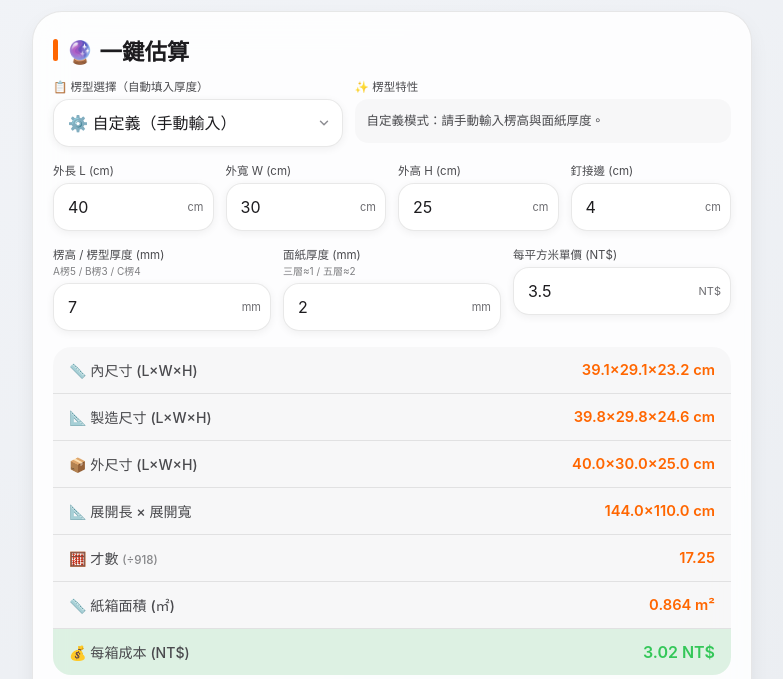
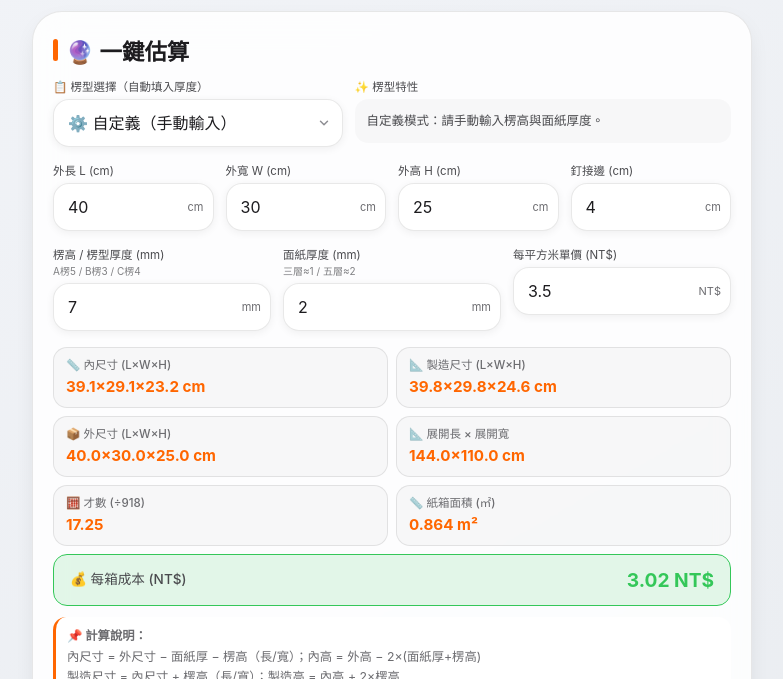
Before and after one commit to lanone100/cartontools, a plain HTML site: page index.html in a window 1280 px wide. Shown: the part 121-800 px from the top of the page, without its empty margins (248-1031 px from the left). Drawn offline with Linux system fonts and the light colour scheme.

Commit message:
更新 index.html via EZPage

```diff
--- a/index.html
+++ b/index.html
@@ -199,38 +199,52 @@
             display: flex; align-items: center;
         }
 
-        /* ── 結果表 ── */
-        .result-table {
-            width: 100%;
-            border-collapse: collapse;
+        /* ── 結果卡片區 ── */
+        .result-grid {
+            display: grid;
+            grid-template-columns: 1fr 1fr;
+            gap: 8px;
             margin-top: 14px;
-            border-radius: 18px;
-            overflow: hidden;
+        }
+        .result-item {
             background: var(--table-alt-bg);
+            border-radius: 14px;
+            padding: 10px 12px;
+            border: 1px solid var(--border-light);
+            display: flex;
+            flex-direction: column;
+            gap: 4px;
         }
-        .result-table td {
-            padding: 11px 13px;
-            border-bottom: 1px solid var(--border-light);
-            background: transparent;
-            font-size: 0.84rem;
+        .result-item .r-label {
+            font-size: 0.72rem;
+            color: var(--text-tertiary);
+            font-weight: 500;
+            line-height: 1.3;
+        }
+        .result-item .r-value {
+            font-size: 0.95rem;
+            font-weight: 700;
+            color: var(--accent-orange);
             word-break: break-all;
+            line-height: 1.3;
         }
-        .result-table tr:last-child td { border-bottom: none; }
-        .result-table td:first-child {
+        /* 成本卡片：全寬 + 綠色高亮 */
+        .result-item.cost-item {
+            grid-column: span 2;
+            background: var(--cost-highlight);
+            border-color: var(--accent-green);
+            flex-direction: row;
+            align-items: center;
+            justify-content: space-between;
+            padding: 13px 16px;
+        }
+        .result-item.cost-item .r-label {
+            font-size: 0.85rem;
             color: var(--text-secondary);
-            font-weight: 500;
-            width: 46%;
-            font-size: 0.8rem;
         }
-        .result-table td:last-child {
-            color: var(--accent-orange);
-            font-weight: 600;
-            text-align: right;
-        }
-        .result-table tr.cost-row td { background: var(--cost-highlight); }
-        .result-table tr.cost-row td:last-child {
+        .result-item.cost-item .r-value {
+            font-size: 1.2rem;
             color: var(--accent-green);
-            font-size: 1rem;
         }
 
         /* ── Note ── */
@@ -424,15 +438,36 @@
             </div>
 
             <!-- 結果 -->
-            <table class="result-table">
-                <tr><td>📏 內尺寸 (L×W×H)</td><td id="innerDim">--</td></tr>
-                <tr><td>📐 製造尺寸 (L×W×H)</td><td id="manuDim">--</td></tr>
-                <tr><td>📦 外尺寸 (L×W×H)</td><td id="outerDim">--</td></tr>
-                <tr><td>📐 展開長 × 展開寬</td><td id="flatDim">--</td></tr>
-                <tr><td>🧮 才數 <span style="font-size:.72rem;opacity:.65;">(÷918)</span></td><td id="talentVal">--</td></tr>
-                <tr><td>📏 紙箱面積 (㎡)</td><td id="areaVal">--</td></tr>
-                <tr class="cost-row"><td>💰 每箱成本 (NT$)</td><td id="costVal">--</td></tr>
-            </table>
+            <div class="result-grid">
+                <div class="result-item">
+                    <div class="r-label">📏 內尺寸 (L×W×H)</div>
+                    <div class="r-value" id="innerDim">--</div>
+                </div>
+                <div class="result-item">
+                    <div class="r-label">📐 製造尺寸 (L×W×H)</div>
+                    <div class="r-value" id="manuDim">--</div>
+                </div>
+                <div class="result-item">
+                    <div class="r-label">📦 外尺寸 (L×W×H)</div>
+                    <div class="r-value" id="outerDim">--</div>
+                </div>
+                <div class="result-item">
+                    <div class="r-label">📐 展開長 × 展開寬</div>
+                    <div class="r-value" id="flatDim">--</div>
+                </div>
+                <div class="result-item">
+                    <div class="r-label">🧮 才數 (÷918)</div>
+                    <div class="r-value" id="talentVal">--</div>
+                </div>
+                <div class="result-item">
+                    <div class="r-label">📏 紙箱面積 (㎡)</div>
+                    <div class="r-value" id="areaVal">--</div>
+                </div>
+                <div class="result-item cost-item">
+                    <div class="r-label">💰 每箱成本 (NT$)</div>
+                    <div class="r-value" id="costVal">--</div>
+                </div>
+            </div>
 
             <div class="note">
                 <strong>📌 計算說明：</strong><br>
```
